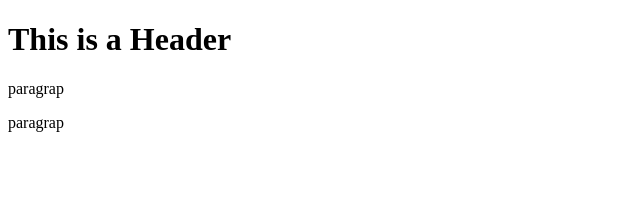
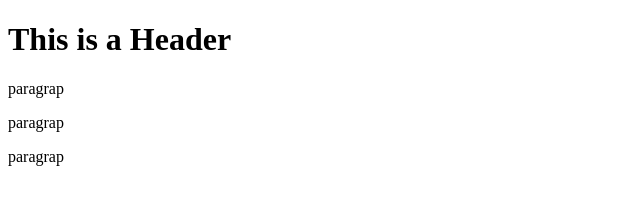
Before and after one commit to kaizero0945/git-test, a plain HTML site: page index.html in a window 1280 px wide. Shown: the full height of the page, 0-640 px from the left. Drawn offline with Linux system fonts and the light colour scheme.

Commit message:
Third commit

```diff
--- a/index.html
+++ b/index.html
@@ -4,6 +4,7 @@
       <h1>This is a Header</h1>
       <p>paragrap</p>
       <p>paragrap</p>
+      <p>paragrap</p>
 
    </body>
 </html>
```
